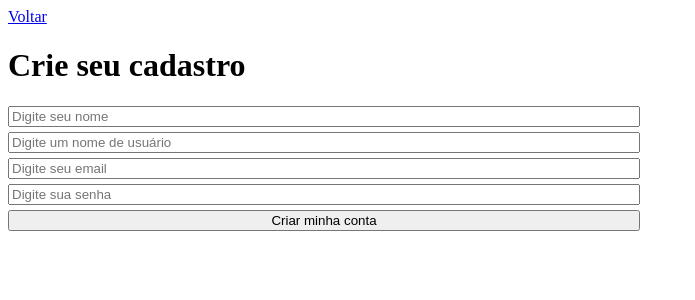
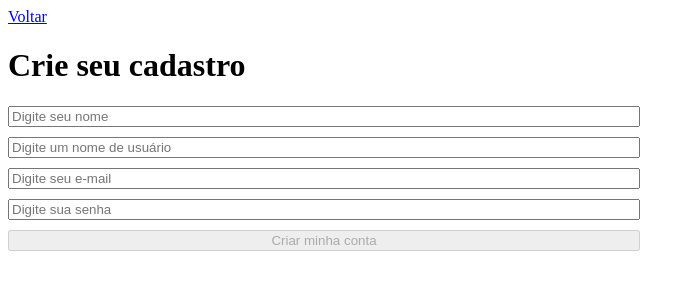
Before and after one commit to PhilipLages/world-cup-guesser, a React (Vite) app in the folder frontend/: page /signup in a window 1280 px wide. Shown: the top 300 px of the page, without its empty margins (0-695 px from the left). Built offline with nearby package versions, Linux system fonts and the light colour scheme.

Commit message:
feat: add connection to create new user

```diff
--- a/frontend/src/components/SignUpForm.jsx
+++ b/frontend/src/components/SignUpForm.jsx
@@ -1,26 +1,64 @@
 import React from 'react';
+import axios from 'axios';
 import { useForm } from 'react-hook-form';
 import '../styles/forms.css';
 
 export default function SignUpForm() {
-  const { register, handleSubmit } = useForm();
+  const { register, handleSubmit, formState: { errors }, watch } = useForm();
 
-  const onSubmit = (data) => {
-    console.log(data);
+  const onSubmit = async (data) => {
+    const response = await axios({
+      method: "post",
+      baseURL: 'http://localhost:4000',
+      url: "/users",
+      data,
+    })
+    console.log(response.data);
   }
+
+  const [ name, userName, email, password ] = watch(["name", "userName", "email", "password"]);
+
+  const isValid = name && userName && email && password;
 
   return (
     <form onSubmit={ handleSubmit(onSubmit) }>
       <div className='form-inputs'>
-        <input type="text" {...register("name")} placeholder='Digite seu nome'/>
-        <input type="text" {...register("username")} placeholder='Digite um nome de usuário'/>
         <input
-         type="email"
-         {...register("email", { pattern: /^[^\s@]+@[^\s@]+\.[^\s@]+$/ })}
-         placeholder='Digite seu email'
+        type="text"
+        {...register("name", {required: "Preencha seu nome"})}
+        placeholder='Digite seu nome'
         />
-      <input type="password" {...register("password")} placeholder='Digite sua senha'/>
-      <button type='submit'>
+        <span>{errors.name?.message}</span>
+        <input
+        type="text"
+        {...register("userName", {required: "Preencha seu nome de usuário"})}
+        placeholder='Digite um nome de usuário'
+        />
+        <span>{errors.userName?.message}</span>
+        <input
+         type="text"
+         {...register("email", {
+          required: "Informe seu e-mail",
+          pattern: {
+            value: /^[^\s@]+@[^\s@]+\.[^\s@]+$/,
+            message: "Informe um e-mail válido"
+          } })}
+         placeholder='Digite seu e-mail'
+        />
+        <span>{errors.email?.message}</span>
+      <input
+      type="password"
+      {...register("password", {
+            required: "Digite uma senha",
+            minLength: {
+              value: 8,
+              message: "Mínimo de 8 caracteres"
+            }
+      })}
+      placeholder='Digite sua senha'
+      />
+      <span>{errors.password?.message}</span>
+      <button type='submit' disabled={!isValid}>
         Criar minha conta
       </button>
       </div>
--- a/frontend/src/pages/Signup.jsx
+++ b/frontend/src/pages/Signup.jsx
@@ -1,6 +1,6 @@
-import React from 'react'
-import { Link } from 'react-router-dom'
-import SignUpForm from '../components/SignUpForm'
+import React from 'react';
+import { Link } from 'react-router-dom';
+import SignUpForm from '../components/SignUpForm';
 
 export default function SignUp() {
   return (
```
